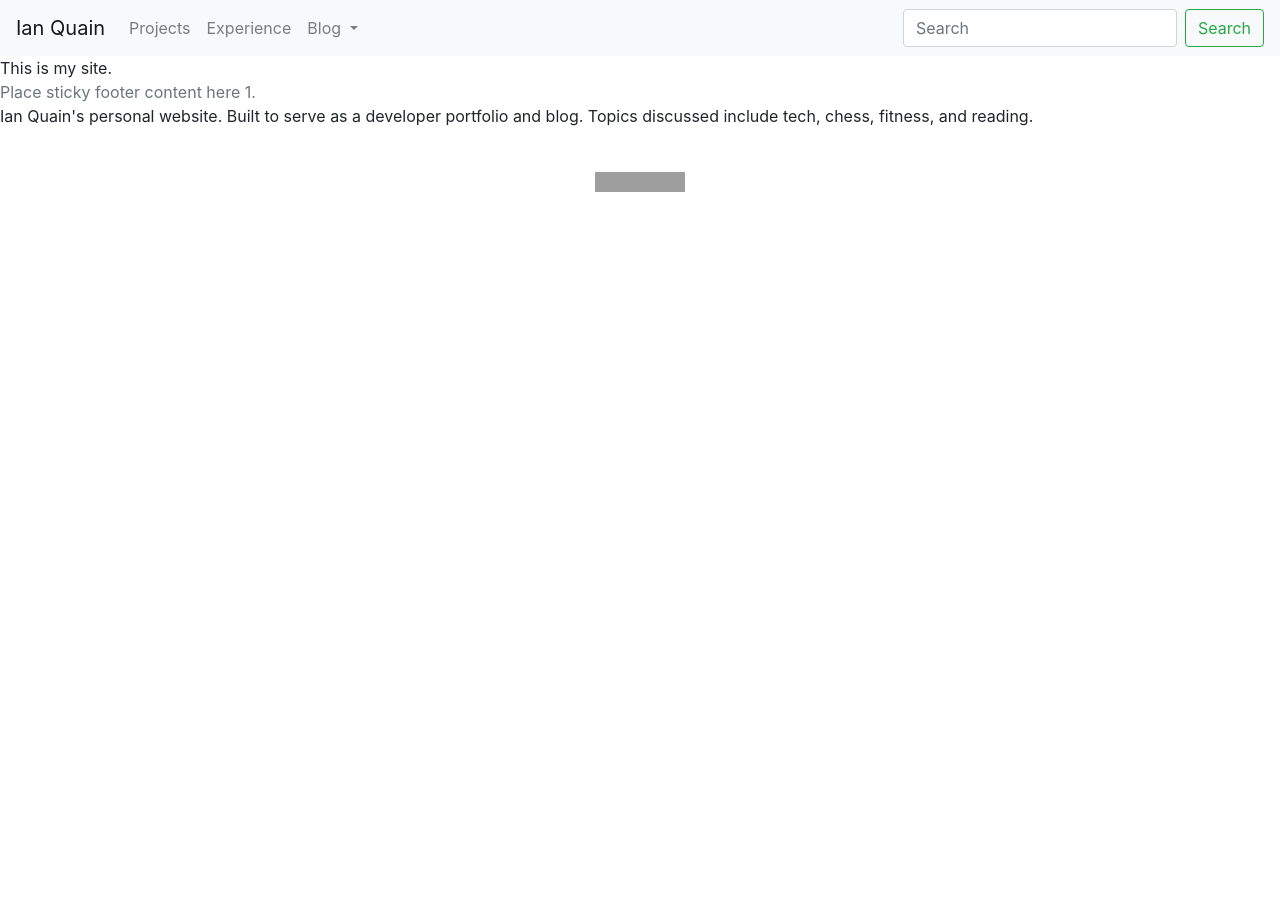
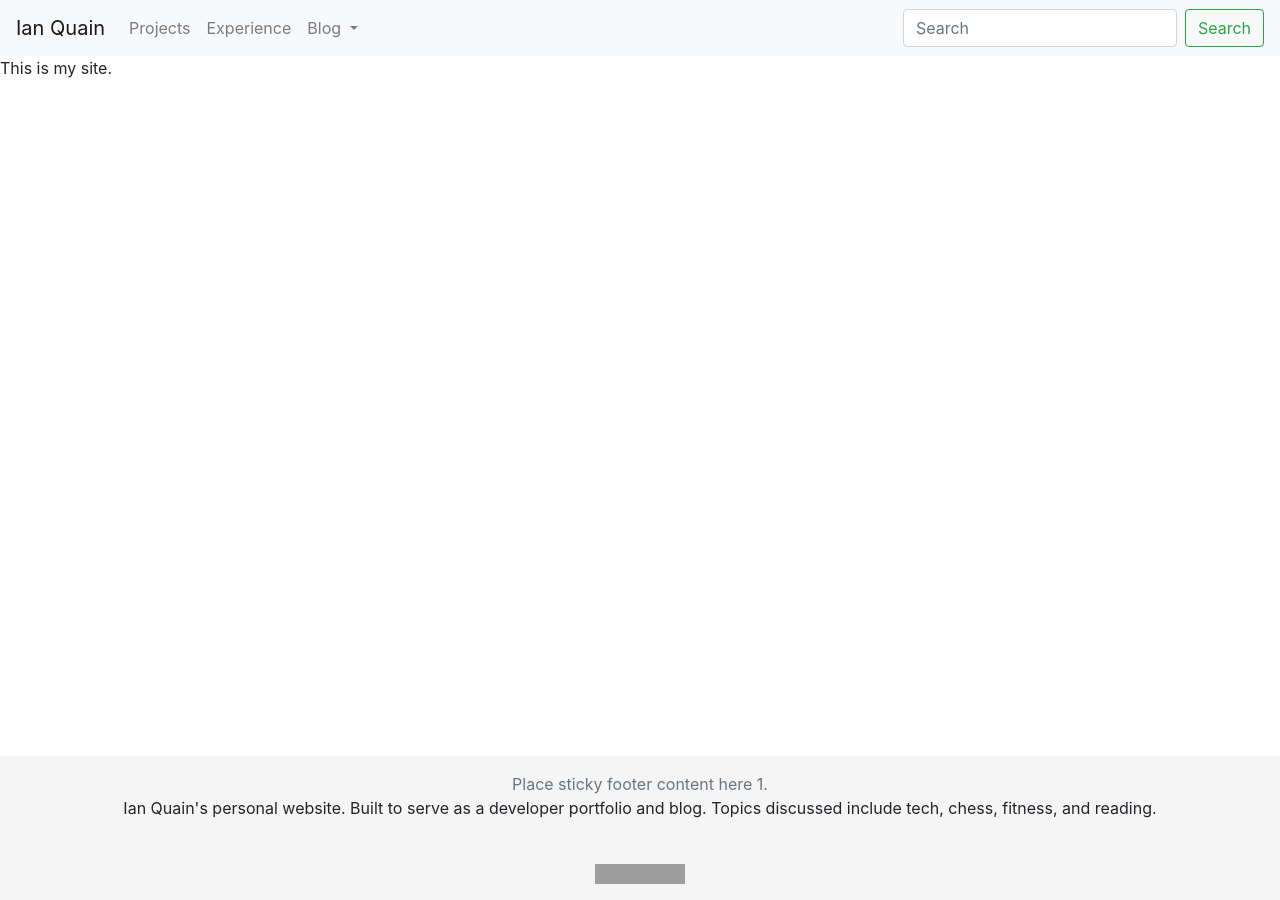
Before and after one commit to quaini/deprecated-personal-website, a Jekyll site: the page built from index.html, in a window 1280 px wide. Built offline with Jekyll 4.4.1, drawn with Linux system fonts in a browser that asks for light colours; nearby versions of some CDN libraries; grey boxes are pictures that could not be loaded.

Commit message:
resticky footer

```diff
--- a/_includes/footer.html
+++ b/_includes/footer.html
@@ -10,7 +10,9 @@
         <link href="assets/quaini/sticky-footer.css" rel="stylesheet">
     </head>
 
-    <footer class="site-footer h-card">
+    <footer class="footer mt-auto py-3">
+        <center>
+
         <div class="wrapper">
             <div class="footer-col-wrapper">
                 <div class="footer-col">
@@ -19,17 +21,18 @@
 
                 <div class="footer-col">
                     <p>{{ site.description | escape }}</p>
+                </div>
 
                 <!-- License -->
-                    <a rel="license" href="http://creativecommons.org/licenses/by-nc-sa/4.0/">
-                        <center>
-                            <br />
-                            <img alt="Creative Commons License" style="border-width:0" src="https://i.creativecommons.org/l/by-nc-sa/4.0/88x31.png" />
-                        </center>
-                    </a>
+                <a rel="license" href="http://creativecommons.org/licenses/by-nc-sa/4.0/">
+                    <br />
+                    <img alt="Creative Commons License" style="border-width:0" src="https://i.creativecommons.org/l/by-nc-sa/4.0/88x31.png" />
 
-                </div>
+                </a>
+
             </div>
         </div>
+
+        </center>
     </footer>
 </html>
```
